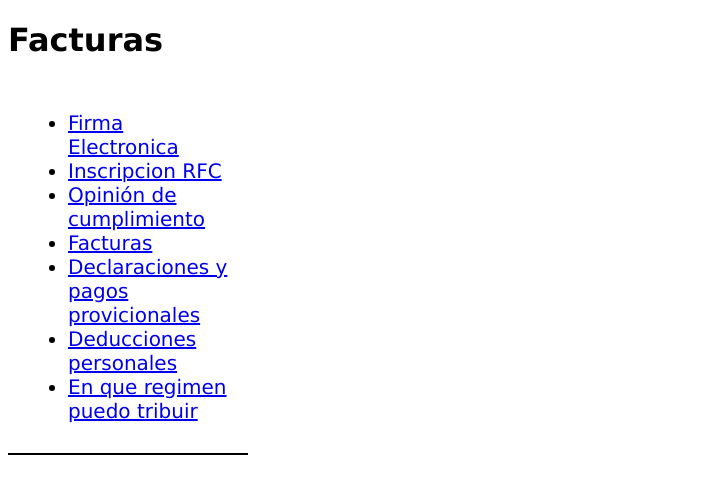
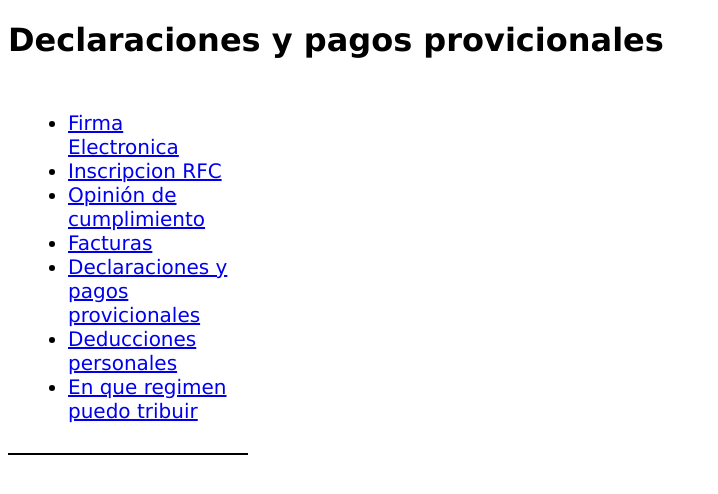
Before and after one commit to RocioPena/InfoSAT, a plain HTML site: page hackaton/declaraciones_pagas.html in a window 1280 px wide. Shown: the whole page, without its empty margins (0-718 px from the left). Drawn offline with Linux system fonts and the light colour scheme.

Commit message:
Add files via upload

```diff
--- a/hackaton/declaraciones_pagas.html
+++ b/hackaton/declaraciones_pagas.html
@@ -8,7 +8,7 @@
     <title>Declaraciones y pagos provicionales</title>
 </head>
 <body>
-    <h1>Facturas</h1>
+    <h1>Declaraciones y pagos provicionales</h1>
     <div class="menu">
         <nav>
             <ul>
```
